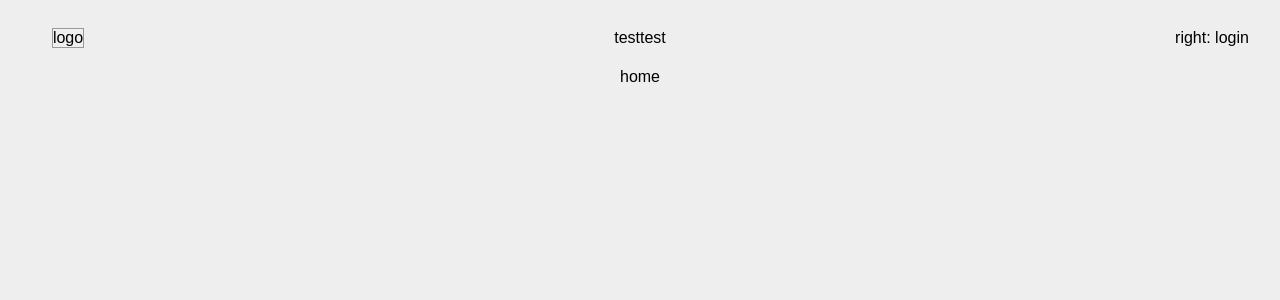
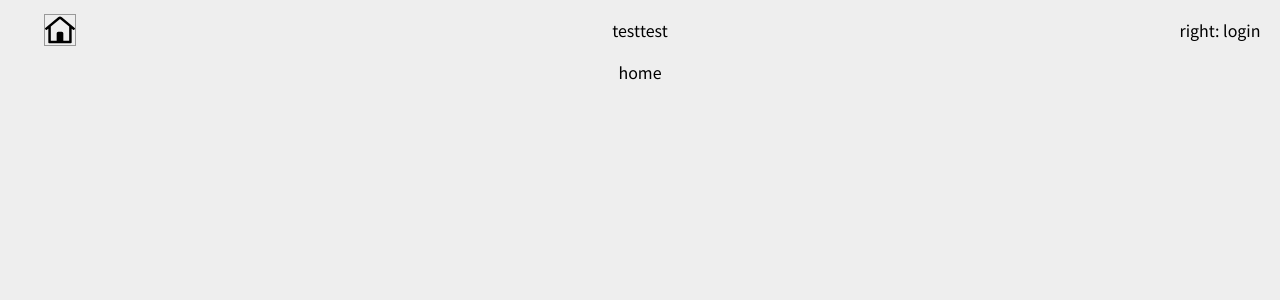
Before and after one commit to ghtea/teamplate-react-app-ts-sass, a React (Create React App) app: page / in a window 1280 px wide. Shown: the top 300 px of the page. Built offline with nearby package versions, Linux system fonts and the light colour scheme.

Commit message:
applied fonts, min-width for body, etc...

```diff
--- a/src/App.tsx
+++ b/src/App.tsx
@@ -4,8 +4,8 @@ import React from 'react';
 import styled, {ThemeProvider }  from 'styled-components';
 
 import { themeLight, themeDark } from "./styles/theme";
-import GlobalStyle from './styles/GlobalStyle';
-
+import GlobalStyle from 'styles/GlobalStyle';
+import 'styles/importFonts.css';
 
 import Nav from "./components/Nav";
 import Content from "./components/Content";
--- a/src/components/Nav/Nav1.tsx
+++ b/src/components/Nav/Nav1.tsx
@@ -16,10 +16,16 @@ type PropsNav1 = {};
 
 function Nav1({}: PropsNav1) {
 
-  //const history = useHistory();
+  const history = useHistory();
   const dispatch = useDispatch();
 
   const showingNav1:boolean = useSelector((state: StateRoot) => state['status']['showing']['nav']['nav1']);
+
+  const onClick_LinkInsideApp = useCallback(
+    (event: React.MouseEvent<HTMLButtonElement>, destination:string) => {
+      history.push(destination);
+    },[history]
+  );
 
 
   const onClick_ShowHideBoard = useCallback(
@@ -43,7 +49,11 @@ function Nav1({}: PropsNav1) {
 
       <Styled.Div__Bar>
         <div>
-          <IconHome/>
+          <button
+            onClick={(event)=>onClick_LinkInsideApp(event, '/')}
+          >
+            <IconHome/>
+          </button>
         </div>
 
         <div>
--- a/src/components/Nav/Nav1__Styled.ts
+++ b/src/components/Nav/Nav1__Styled.ts
@@ -9,7 +9,7 @@ export const Div__Nav1 = styled.div
 
   box-sizing: border-box;
   border: 0px solid #fff;  /* border: 2px dashed #aaa; */
-  background-color: none;
+  background-color: #ddf;
   color: #000;
 
   width: 100%;
--- a/src/components/Nav/Nav2.tsx
+++ b/src/components/Nav/Nav2.tsx
@@ -2,6 +2,8 @@ import React, { useCallback } from "react";
 import { useHistory } from "react-router-dom";
 
 import * as Styled from './Nav2__Styled';
+import IconHome from 'svgs/basic/IconHome';
+
 
 type PropsNav2 = {};
 
@@ -12,7 +14,7 @@ function Nav2({}: PropsNav2) {
   const onClick_LinkInsideApp = useCallback(
     (event: React.MouseEvent<HTMLButtonElement>, destination:string) => {
       history.push(destination);
-    },[]
+    },[history]
   );
 
   return (
@@ -21,7 +23,7 @@ function Nav2({}: PropsNav2) {
         <button
           onClick={(event)=>onClick_LinkInsideApp(event, '/')}
         >
-          logo
+          <IconHome/>
         </button>
       </div>
 
--- a/src/styles/GlobalStyle.ts
+++ b/src/styles/GlobalStyle.ts
@@ -5,12 +5,29 @@ import styled, {createGlobalStyle} from 'styled-components';
 const GlobalStyle = createGlobalStyle`
 
   body {
-    font-family: 'Noto Sans KR', 'Noto Sans JP', sans-serif;
+
+    display: flex;
+    flex-flow: column nowrap;   /* row */
+    justify-content: flex-start; align-items: center;
+
+    box-sizing: border-box;
+    border: 0px solid #fff;  /* border: 2px dashed #aaa; */
+    background-color: #eee;
+    color: #222;
+
+    width: 100%; min-width: 320px;
+    height: auto;
+
+    font-family: 'Noto Sans KR', sans-serif;
     font-size: 16px;
 
-    background-color: #eee;
+    border-radius: 0px;
 
-    color: #222;
+    position: static;
+
+    margin: 0px 0px 0px 0px; /* top right bottom left */
+    padding: 0px 0px 0px 0px; /* top right bottom left */
+
 
   }
 
--- /dev/null
+++ b/src/styles/importFonts.css
@@ -0,0 +1,6 @@
+
+@import url('https://fonts.googleapis.com/css2?family=Noto+Sans+KR:wght@100;300;400;500;700;900&display=swap');
+
+/*
+font-family: 'Noto Sans KR', sans-serif;
+*/
--- a/src/svgs/basic/IconThreeBars.tsx
+++ b/src/svgs/basic/IconThreeBars.tsx
@@ -63,7 +63,7 @@ const Icon = ({ width, height, color }: PropsIcon) => {
         focusable="false"
         role="img"
         xmlns="http://www.w3.org/2000/svg"
-        viewBox="0 0 576 512"
+        viewBox="0 0 448 512"
       >
         <path
           d="M436 124H12c-6.627 0-12-5.373-12-12V80c0-6.627 5.373-12 12-12h424c6.627 0 12 5.373 12 12v32c0 6.627-5.373 12-12 12zm0 160H12c-6.627 0-12-5.373-12-12v-32c0-6.627 5.373-12 12-12h424c6.627 0 12 5.373 12 12v32c0 6.627-5.373 12-12 12zm0 160H12c-6.627 0-12-5.373-12-12v-32c0-6.627 5.373-12 12-12h424c6.627 0 12 5.373 12 12v32c0 6.627-5.373 12-12 12z">
```
